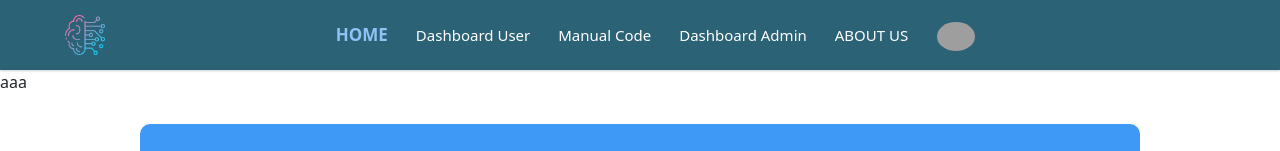
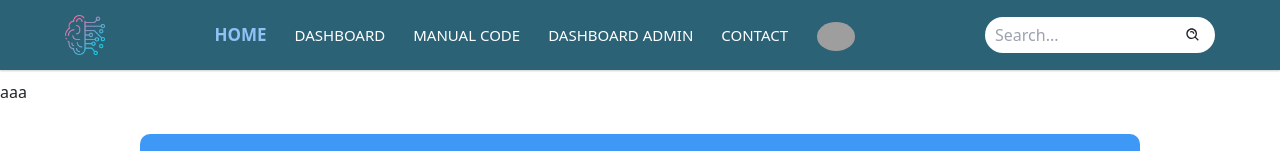
Before and after one commit to tranhuuvinh1109/LapTrinhMangNangCao, a React (Create React App) app: page / in a window 1280 px wide. Shown: the top 151 px of the page. Built offline with nearby package versions, Linux system fonts and the light colour scheme; no server answers; the database is empty; sample sign-in values are in the browser's storage; grey boxes are pictures that could not be loaded.

Commit message:
add search box

```diff
--- a/src/App.js
+++ b/src/App.js
@@ -10,6 +10,7 @@ import {
   HomePage,
   UserMember,
   ManualCode,
+  ContactPage,
 } from './pages';
 import { Toaster } from 'react-hot-toast';
 import UserProject from './pages/UserProject';
@@ -23,6 +24,7 @@ function App() {
           <Route index element={<HomePage />} />
           <Route path="/user/dashboard" element={<DashboardUser />} />
           <Route path="/user/manual_code" element={<ManualCode />} />
+          <Route path="/contact" element={<ContactPage />} />
         </Route>
         <Route path="/admin" element={<LayoutAdmin />}>
           <Route path="dashboard" element={<DashboardAdmin />} />
--- a/src/components/Navbar/Navbar.css
+++ b/src/components/Navbar/Navbar.css
@@ -1,6 +1,11 @@
 /* Googlefont Poppins CDN Link */
 @import url('https://fonts.googleapis.com/css2?family=Poppins:wght@200;300;400;500;600;700&display=swap');
-
+#navbar {
+  position: fixed;
+  top: 0;
+  left: 0;
+  right: 0;
+}
 nav {
   width: 100%;
   height: 100%;
@@ -19,6 +24,9 @@ nav .navbar {
   margin: auto;
   padding: 0 50px;
 }
+.logo {
+  width: 8%;
+}
 .navbar .logo a {
   font-size: 30px;
   color: #fff;
@@ -28,6 +36,7 @@ nav .navbar {
 nav .navbar .nav-links {
   line-height: 70px;
   height: 100%;
+  width: 70%;
 }
 nav .navbar .links {
   display: flex;
@@ -111,64 +120,6 @@ nav .navbar .links li:hover .js-sub-menu {
 }
 .links li .sub-menu .more:hover .more-sub-menu {
   display: block;
-}
-.navbar .search-box {
-  position: relative;
-  height: 40px;
-  width: 40px;
-}
-.navbar .search-box i {
-  position: absolute;
-  height: 100%;
-  width: 100%;
-  line-height: 40px;
-  text-align: center;
-  font-size: 22px;
-  color: #fff;
-  font-weight: 600;
-  cursor: pointer;
-  transition: all 0.3s ease;
-}
-.navbar .search-box .input-box {
-  position: absolute;
-  right: calc(100% - 40px);
-  top: 80px;
-  height: 60px;
-  width: 300px;
-  background: #3e8da8;
-  border-radius: 6px;
-  opacity: 0;
-  pointer-events: none;
-  transition: all 0.4s ease;
-}
-.navbar.showInput .search-box .input-box {
-  top: 65px;
-  opacity: 1;
-  pointer-events: auto;
-  background: #3e8da8;
-}
-.search-box .input-box::before {
-  content: '';
-  position: absolute;
-  height: 20px;
-  width: 20px;
-  background: #3e8da8;
-  right: 10px;
-  top: -6px;
-  transform: rotate(45deg);
-}
-.search-box .input-box input {
-  position: absolute;
-  top: 50%;
-  left: 50%;
-  border-radius: 4px;
-  transform: translate(-50%, -50%);
-  height: 35px;
-  width: 280px;
-  outline: none;
-  padding: 0 15px;
-  font-size: 16px;
-  border: none;
 }
 .navbar .nav-links .sidebar-logo {
   display: none;
--- a/src/components/Navbar/index.jsx
+++ b/src/components/Navbar/index.jsx
@@ -1,9 +1,10 @@
-import React, { useMemo } from 'react';
+import React, { useMemo, useState } from 'react';
 import './Navbar.css';
-import { Link } from 'react-router-dom';
+import { Link, NavLink } from 'react-router-dom';
 import logo from '../../assets/images/icon.png';
 import AvatarPopover from '../AvatarPopover';
 import { useSelector } from 'react-redux';
+import SearchBox from '../SearchBox';
 
 const Navbar = () => {
   const user = useSelector((state) => state.user);
@@ -20,46 +21,60 @@ const Navbar = () => {
   }, [user]);
 
   return (
-    <nav>
+    <nav id="navbar">
       <div className="navbar">
-        <i className="bx bx-menu"></i>
         <div className="logo">
           <Link to="/">
             <img src={logo} className="w-10" alt="logo" />
           </Link>
         </div>
         <div className="nav-links">
-          <div className="sidebar-logo">
-            <span className="logo-name">CodingLab</span>
-            <i className="bx bx-x"></i>
-          </div>
           <ul className="links">
             <li>
-              <Link to="/" className="active">
+              <NavLink
+                to="/"
+                exact
+                className={({ isActive, isPending }) => (isPending ? 'pending' : isActive ? 'active' : '')}
+              >
                 HOME
-              </Link>
+              </NavLink>
             </li>
             <li>
-              <Link to="/user/dashboard">Dashboard User</Link>
+              <NavLink
+                to="/user/dashboard"
+                className={({ isActive, isPending }) => (isPending ? 'pending' : isActive ? 'active' : '')}
+              >
+                DASHBOARD
+              </NavLink>
             </li>
             <li>
-              <Link to="/user/manual_code">Manual Code</Link>
+              <NavLink
+                to="/user/manual_code"
+                className={({ isActive, isPending }) => (isPending ? 'pending' : isActive ? 'active' : '')}
+              >
+                MANUAL CODE
+              </NavLink>
             </li>
             <li>
-              <Link to="/admin/dashboard">Dashboard Admin</Link>
+              <NavLink
+                to="/admin/dashboard"
+                className={({ isActive, isPending }) => (isPending ? 'pending' : isActive ? 'active' : '')}
+              >
+                DASHBOARD ADMIN
+              </NavLink>
             </li>
             <li>
-              <span>ABOUT US</span>
+              <NavLink
+                to="/contact"
+                className={({ isActive, isPending }) => (isPending ? 'pending' : isActive ? 'active' : '')}
+              >
+                CONTACT
+              </NavLink>
             </li>
             <li>{renderUser}</li>
           </ul>
         </div>
-        <div className="search-box">
-          <i className="bx bx-search"></i>
-          <div className="input-box">
-            <input type="text" placeholder="Search..." />
-          </div>
-        </div>
+        <SearchBox />
       </div>
     </nav>
   );
--- /dev/null
+++ b/src/components/SearchBox/SearchBox.css
@@ -0,0 +1,34 @@
+.search-box {
+  position: relative;
+  width: 20%;
+}
+.search-value::before {
+  content: '';
+  position: absolute;
+  top: -6px;
+  right: 100px;
+  border-left: 8px solid transparent;
+  border-right: 8px solid transparent;
+  border-bottom: 10px solid #ffffff;
+}
+.search-value {
+  position: absolute;
+  right: 0;
+  width: 200%;
+  height: 200px;
+  top: 45px;
+  background-color: #ffffff;
+  border-radius: 12px;
+}
+.input-box input {
+  width: 100%;
+  position: relative;
+  padding: 6px 10px;
+  border-radius: 24px;
+}
+.icon-search {
+  position: absolute;
+  top: 50%;
+  transform: translateY(-50%);
+  right: 14px;
+}
--- /dev/null
+++ b/src/components/SearchBox/index.jsx
@@ -0,0 +1,48 @@
+import React, { useState, useEffect } from 'react';
+import { BiSearchAlt } from 'react-icons/bi';
+import { AiOutlineLoading3Quarters } from 'react-icons/ai';
+import { useDebounce } from '../../hooks';
+import './SearchBox.css';
+
+const SearchBox = () => {
+  const [isLoading, setIsLoading] = useState(false);
+  const [searchValue, setSearchValue] = useState('');
+  const [resultValue, setResultValue] = useState(null);
+  const debouncedInputValue = useDebounce(searchValue);
+
+  const handleChangeInput = (e) => {
+    setSearchValue(e.target.value);
+  };
+
+  useEffect(() => {
+    if (!debouncedInputValue.trim()) {
+      setResultValue(null);
+      return;
+    }
+    setIsLoading(true);
+    fetch('https://jsonplaceholder.typicode.com/todos')
+      .then((response) => response.json())
+      .then((json) => {
+        console.log(json);
+        setResultValue(json);
+      });
+    setIsLoading(false);
+  }, [debouncedInputValue]);
+
+  return (
+    <div className="search-box">
+      <div className="input-box">
+        <input type="text" placeholder="Search..." value={searchValue} onChange={handleChangeInput} />
+        {isLoading ? (
+          <span className="icon-search">
+            <AiOutlineLoading3Quarters className=" animate-spin" />
+          </span>
+        ) : (
+          <BiSearchAlt className="icon-search" />
+        )}
+      </div>
+      {resultValue && <div className="search-value shadow-xl">searchValue</div>}
+    </div>
+  );
+};
+export default SearchBox;
--- a/src/hooks/index.js
+++ b/src/hooks/index.js
@@ -0,0 +1,2 @@
+import { default as useDebounce } from './useDebounce';
+export { useDebounce };
--- /dev/null
+++ b/src/hooks/useDebounce.js
@@ -0,0 +1,19 @@
+import { useState, useEffect } from 'react';
+
+const useDebounce = (value, delay = 500) => {
+  const [debouncedValue, setDebouncedValue] = useState(value);
+
+  useEffect(() => {
+    const timer = setTimeout(() => {
+      setDebouncedValue(value);
+    }, delay);
+
+    return () => {
+      clearTimeout(timer);
+    };
+  }, [value, delay]);
+
+  return debouncedValue;
+};
+
+export default useDebounce;
--- /dev/null
+++ b/src/pages/ContactPage/index.jsx
@@ -0,0 +1,7 @@
+import React from 'react';
+
+const ContactPage = () => {
+  return <div>ContactPage</div>;
+};
+
+export default ContactPage;
--- a/src/pages/LayoutDefault/index.jsx
+++ b/src/pages/LayoutDefault/index.jsx
@@ -17,7 +17,9 @@ const LayoutDefault = () => {
   return (
     <div>
       <Navbar />
-      <Outlet />
+      <div className="mt-20">
+        <Outlet />
+      </div>
     </div>
   );
 };
--- a/src/pages/index.js
+++ b/src/pages/index.js
@@ -5,7 +5,18 @@ import { default as AuthPage } from './AuthPage';
 import { default as DashboardUser } from './DashboardUser';
 import { default as DashboardAdmin } from './DashboardAdmin';
 import { default as UserMember } from './UserMember';
+import { default as ContactPage } from './ContactPage';
 // import { default as UserProject } from "./UserProject";
 import { default as ManualCode } from './ManualCode';
 
-export { HomePage, LayoutDefault, AuthPage, DashboardUser, DashboardAdmin, LayoutAdmin, UserMember, ManualCode };
+export {
+  HomePage,
+  LayoutDefault,
+  AuthPage,
+  DashboardUser,
+  DashboardAdmin,
+  LayoutAdmin,
+  UserMember,
+  ManualCode,
+  ContactPage,
+};
```
Also changed, not shown: src/components/Sidebar/index.jsx (+38 -29 lines).
